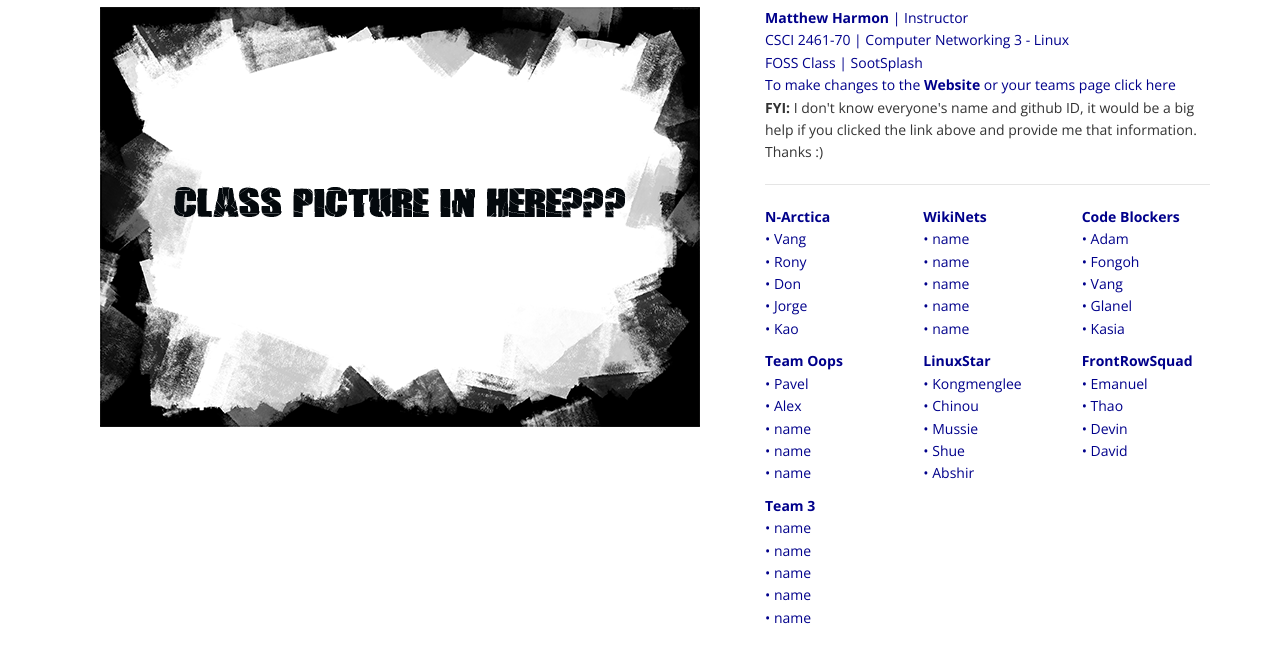
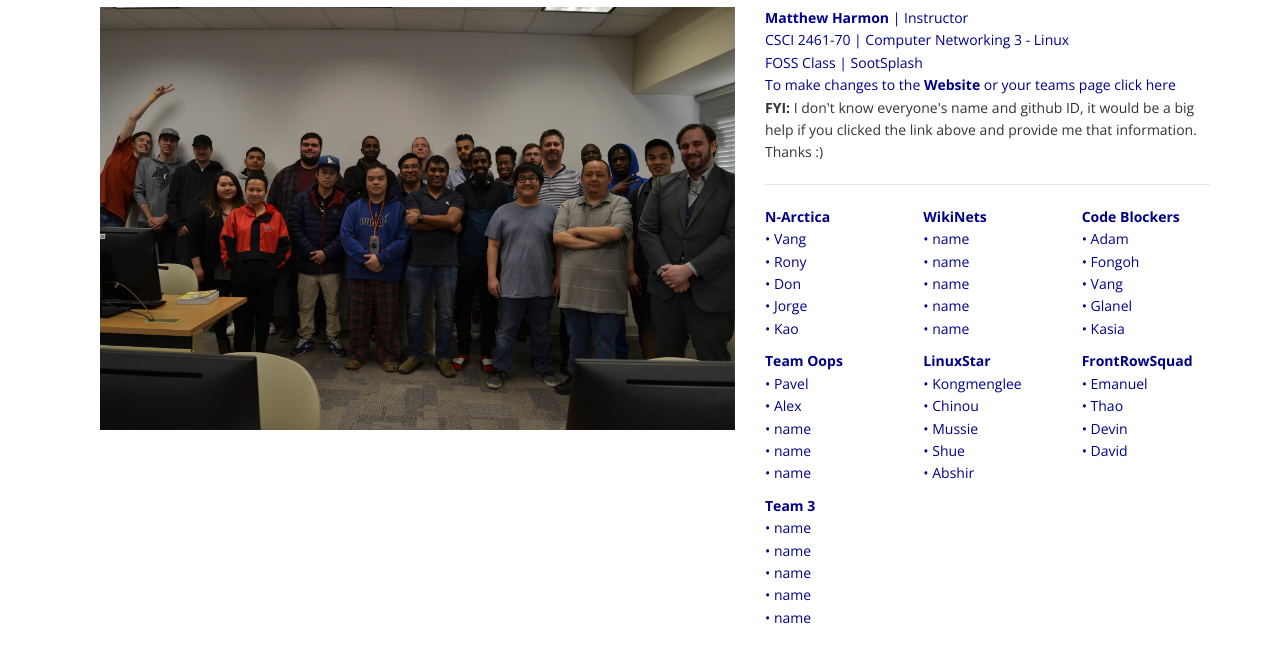
Before and after one commit to taimaishuze/Linux-Project-Repository, a plain HTML site: page index.html in a window 1280 px wide. Shown: the part 68-730 px from the top of the page. Drawn offline with nearby package versions, Linux system fonts and the light colour scheme.

Commit message:
Update index.html

```diff
--- a/index.html
+++ b/index.html
@@ -60,7 +60,7 @@
 <!--------------------Keep content below this line------------------------------------------------------------------------------------------------------------------------------------------->
 	<div class="container nopadding">
         <div class="col-md-7">
-            <img class="img-responsive wow fadeIn" src="images/frame3.png" alt="Hero Image" style="visibility: visible;  animation-delay: 0.2s;animation-name: fadeInLeft;">
+            <img class="img-responsive wow fadeIn" src="images/class.jpg" alt="Hero Image" style="visibility: visible;  animation-delay: 0.2s;animation-name: fadeInLeft;">
         </div>
 		<div class="col-md-5 col-md-offset-0">
 			<div class="hero-content">
```
